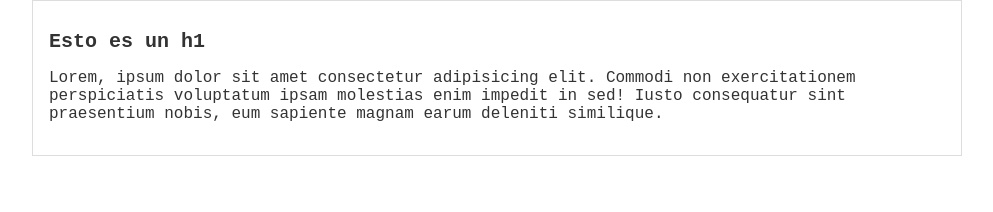
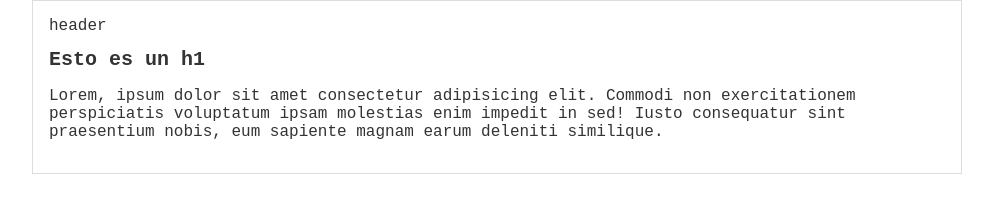
Before and after one commit to dnrz/prueba-uso-git, a plain HTML site: page index.html in a window 1280 px wide. Shown: the whole page, without its empty margins (143-1136 px from the left). Drawn offline with Linux system fonts and the light colour scheme.

Commit message:
Estructura inicial header

```diff
--- a/index.html
+++ b/index.html
@@ -9,6 +9,9 @@
 </head>
 <body>
     <div id="container">
+        <div id="header">
+            header
+        </div>
         <div id="post">
             <h1>Esto es un h1</h1>
             <p>Lorem, ipsum dolor sit amet consectetur adipisicing elit. Commodi non exercitationem perspiciatis voluptatum ipsam molestias enim impedit in sed! Iusto consequatur sint praesentium nobis, eum sapiente magnam earum deleniti similique.</p>
```
